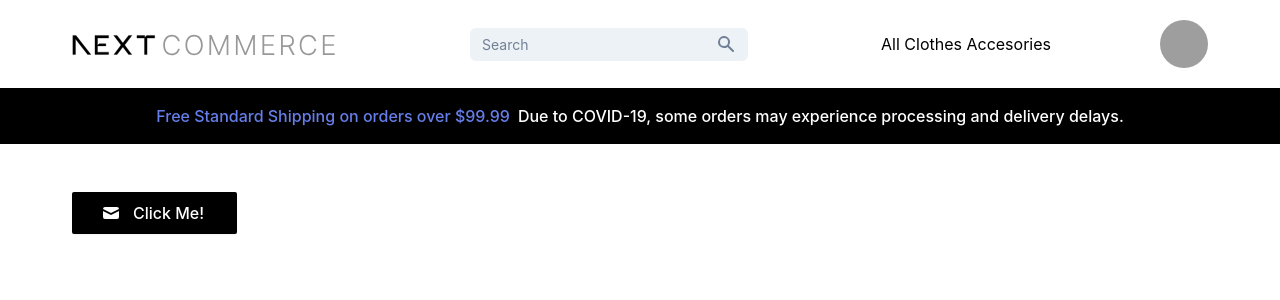
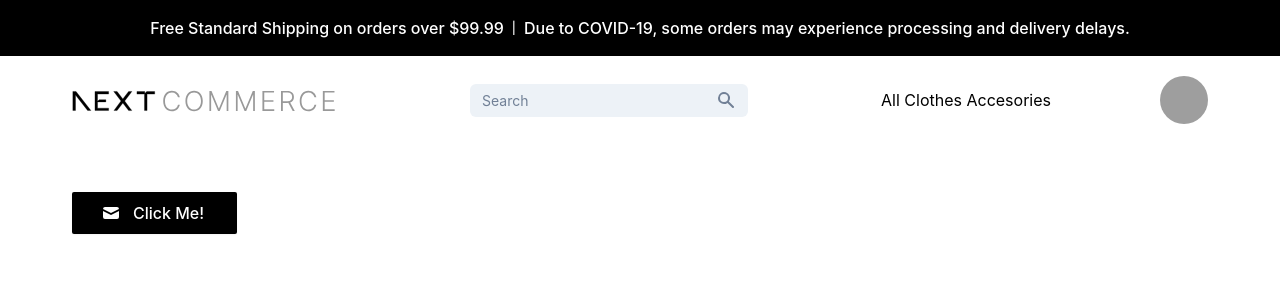
Before and after one commit to luckystar628/commerce_luckystar, a Next.js app: page / in a window 1280 px wide. Shown: the top 300 px of the page. Built offline with nearby package versions, Linux system fonts and the light colour scheme; grey boxes are pictures that could not be loaded; a web font is replaced by a local one.

Commit message:
Featurebar updated.

```diff
--- a/pages/index.tsx
+++ b/pages/index.tsx
@@ -4,11 +4,11 @@ import { Navbar } from "components";
 export default function Home() {
   return (
     <>
-      <Navbar />
       <Featurebar
         title="Free Standard Shipping on orders over $99.99"
         description="Due to COVID-19, some orders may experience processing and delivery delays."
       />
+      <Navbar />
       <Container className="py-12">
         <Button>Click Me!</Button>
       </Container>
--- a/ui/Featurebar/Featurebar.module.css
+++ b/ui/Featurebar/Featurebar.module.css
@@ -3,9 +3,13 @@
 }
 
 .title {
-  @apply text-indigo-500 font-medium;
+  @apply text-white font-medium;
+}
+
+.separator {
+  @apply mx-2 font-medium text-xs leading-6;
 }
 
 .description {
-  @apply ml-2 text-white font-medium;
+  @apply text-white font-medium;
 }
--- a/ui/Featurebar/Featurebar.tsx
+++ b/ui/Featurebar/Featurebar.tsx
@@ -17,6 +17,7 @@ const Featurebar: FunctionComponent<Props> = ({
   return (
     <div className={rootClassName}>
       <span className={s.title}>{title}</span>
+      <span className={s.separator}>|</span>
       <span className={s.description}>{description}</span>
     </div>
   );
```
